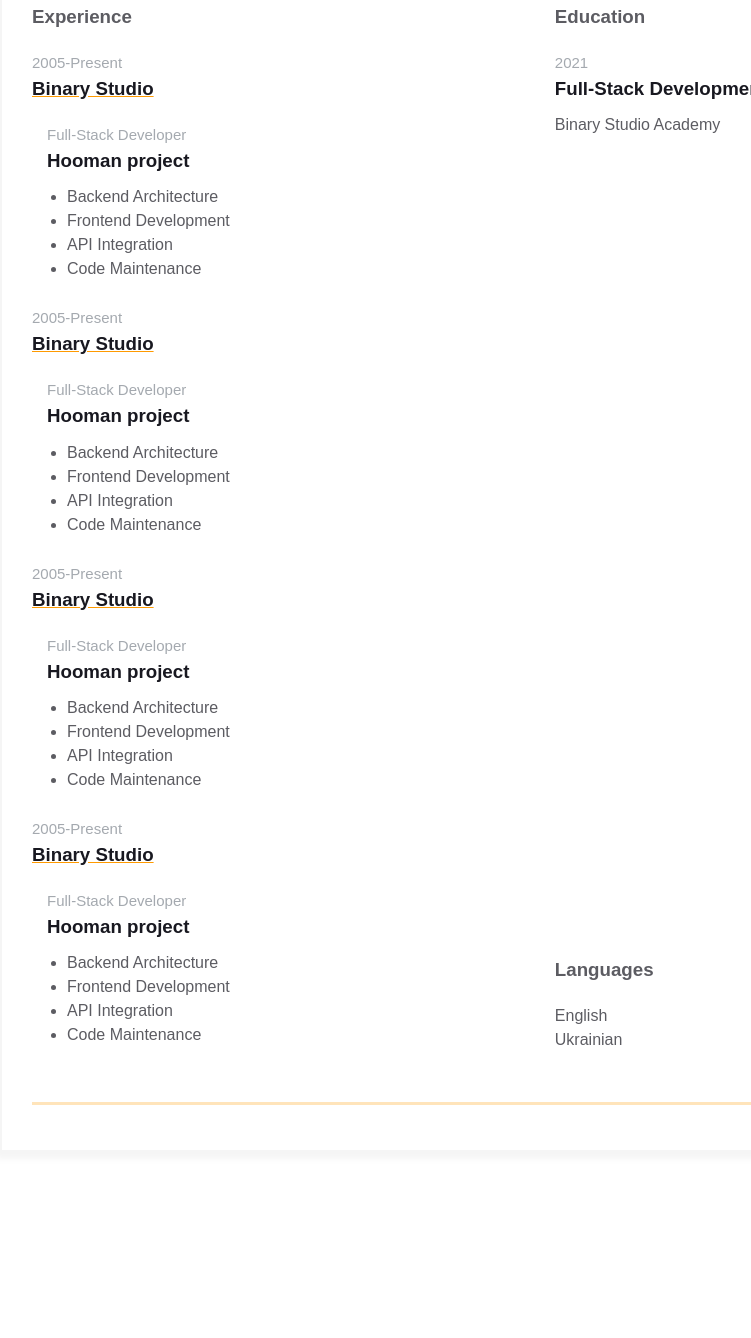
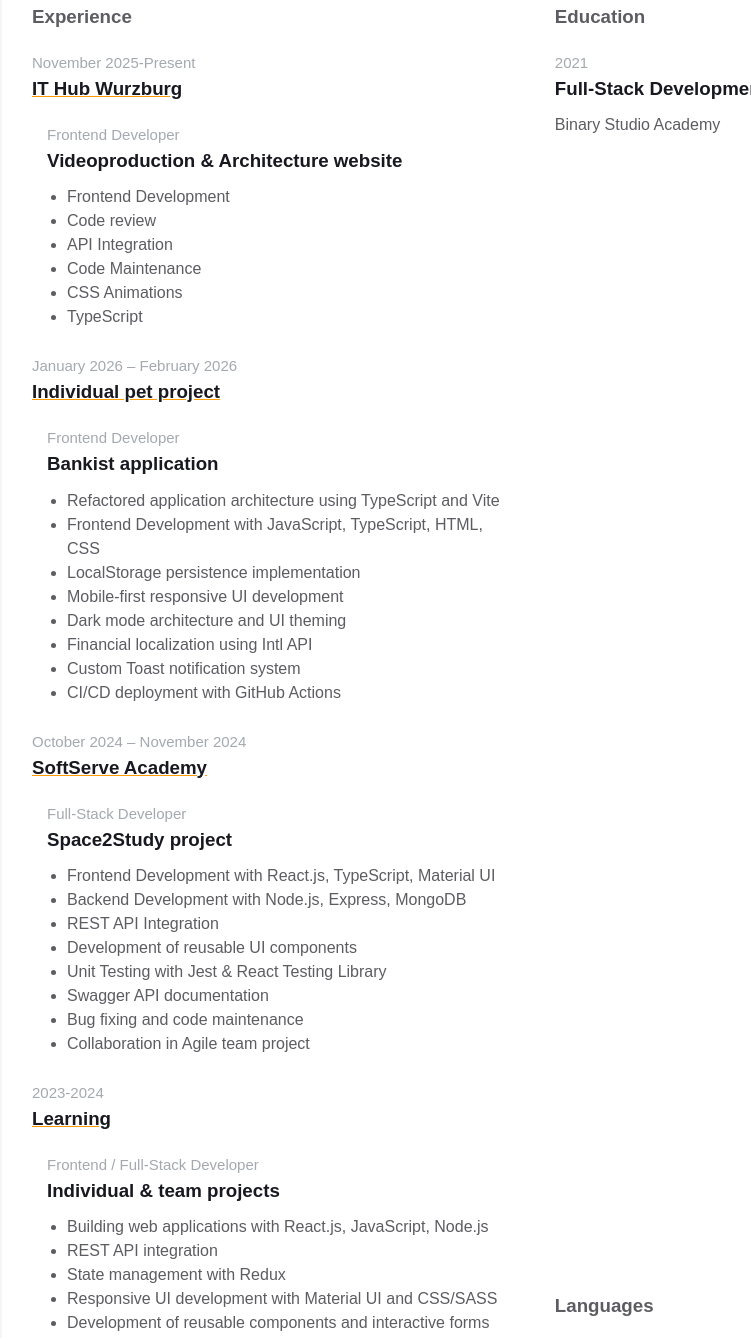
Before and after one commit to Annaivv/homepage, a plain HTML site: page index.html in a window 1280 px wide. Shown: the part 630-1968 px from the top of the page, without its empty margins (189-940 px from the left). Before the commit the page ends 1831 px from the top, so only its background shows below. Drawn offline with Linux system fonts and the light colour scheme.

Commit message:
content: my experience added

```diff
--- a/index.html
+++ b/index.html
@@ -160,10 +160,72 @@
                 <div class="experiences__company">
                   <div class="experiences__company-header">
                     <span class="experiences__company-header-durability"
-                      >2005-Present</span
+                      >November 2025-Present</span
                     >
                     <h3 class="experiences__company-header-name">
-                      Binary Studio
+                      IT Hub Wurzburg
+                    </h3>
+                  </div>
+
+                  <div class="experiences__company-project">
+                    <span class="experiences__company-project-role"
+                      >Frontend Developer</span
+                    >
+                    <h3 class="experiences__company-project-name">
+                      Videoproduction & Architecture website
+                    </h3>
+                    <ul class="experiences__company-project-responsibilities">
+                      <li>Frontend Development</li>
+                      <li>Code review</li>
+                      <li>API Integration</li>
+                      <li>Code Maintenance</li>
+                      <li>CSS Animations</li>
+                      <li>TypeScript</li>
+                    </ul>
+                  </div>
+                </div>
+                <div class="experiences__company">
+                  <div class="experiences__company-header">
+                    <span class="experiences__company-header-durability"
+                      >January 2026 – February 2026</span
+                    >
+                    <h3 class="experiences__company-header-name">
+                      Individual pet project
+                    </h3>
+                  </div>
+
+                  <div class="experiences__company-project">
+                    <span class="experiences__company-project-role"
+                      >Frontend Developer</span
+                    >
+                    <h3 class="experiences__company-project-name">
+                      Bankist application
+                    </h3>
+                    <ul class="experiences__company-project-responsibilities">
+                      <li>
+                        Refactored application architecture using TypeScript and
+                        Vite
+                      </li>
+                      <li>
+                        Frontend Development with JavaScript, TypeScript, HTML,
+                        CSS
+                      </li>
+                      <li>LocalStorage persistence implementation</li>
+                      <li>Mobile-first responsive UI development</li>
+                      <li>Dark mode architecture and UI theming</li>
+                      <li>Financial localization using Intl API</li>
+                      <li>Custom Toast notification system</li>
+                      <li>CI/CD deployment with GitHub Actions</li>
+                    </ul>
+                  </div>
+                </div>
+                <div class="experiences__company">
+                  <div class="experiences__company-header">
+                    <span class="experiences__company-header-durability"
+                      >October 2024 – November 2024</span
+                    >
+                    <h3 class="experiences__company-header-name">
+                      SoftServe Academy
                     </h3>
                   </div>
 
@@ -172,88 +234,55 @@
                       >Full-Stack Developer</span
                     >
                     <h3 class="experiences__company-project-name">
-                      Hooman project
+                      Space2Study project
                     </h3>
                     <ul class="experiences__company-project-responsibilities">
-                      <li>Backend Architecture</li>
-                      <li>Frontend Development</li>
-                      <li>API Integration</li>
-                      <li>Code Maintenance</li>
+                      <li>
+                        Frontend Development with React.js, TypeScript, Material
+                        UI
+                      </li>
+                      <li>
+                        Backend Development with Node.js, Express, MongoDB
+                      </li>
+                      <li>REST API Integration</li>
+                      <li>Development of reusable UI components</li>
+                      <li>Unit Testing with Jest & React Testing Library</li>
+                      <li>Swagger API documentation</li>
+                      <li>Bug fixing and code maintenance</li>
+                      <li>Collaboration in Agile team project</li>
                     </ul>
                   </div>
                 </div>
                 <div class="experiences__company">
                   <div class="experiences__company-header">
                     <span class="experiences__company-header-durability"
-                      >2005-Present</span
+                      >2023-2024</span
                     >
-                    <h3 class="experiences__company-header-name">
-                      Binary Studio
-                    </h3>
+                    <h3 class="experiences__company-header-name">Learning</h3>
                   </div>
 
                   <div class="experiences__company-project">
                     <span class="experiences__company-project-role"
-                      >Full-Stack Developer</span
+                      >Frontend / Full-Stack Developer</span
                     >
                     <h3 class="experiences__company-project-name">
-                      Hooman project
+                      Individual & team projects
                     </h3>
                     <ul class="experiences__company-project-responsibilities">
-                      <li>Backend Architecture</li>
-                      <li>Frontend Development</li>
-                      <li>API Integration</li>
-                      <li>Code Maintenance</li>
-                    </ul>
-                  </div>
-                </div>
-                <div class="experiences__company">
-                  <div class="experiences__company-header">
-                    <span class="experiences__company-header-durability"
-                      >2005-Present</span
-                    >
-                    <h3 class="experiences__company-header-name">
-                      Binary Studio
-                    </h3>
-                  </div>
-
-                  <div class="experiences__company-project">
-                    <span class="experiences__company-project-role"
-                      >Full-Stack Developer</span
-                    >
-                    <h3 class="experiences__company-project-name">
-                      Hooman project
-                    </h3>
-                    <ul class="experiences__company-project-responsibilities">
-                      <li>Backend Architecture</li>
-                      <li>Frontend Development</li>
-                      <li>API Integration</li>
-                      <li>Code Maintenance</li>
-                    </ul>
-                  </div>
-                </div>
-                <div class="experiences__company">
-                  <div class="experiences__company-header">
-                    <span class="experiences__company-header-durability"
-                      >2005-Present</span
-                    >
-                    <h3 class="experiences__company-header-name">
-                      Binary Studio
-                    </h3>
-                  </div>
-
-                  <div class="experiences__company-project">
-                    <span class="experiences__company-project-role"
-                      >Full-Stack Developer</span
-                    >
-                    <h3 class="experiences__company-project-name">
-                      Hooman project
-                    </h3>
-                    <ul class="experiences__company-project-responsibilities">
-                      <li>Backend Architecture</li>
-                      <li>Frontend Development</li>
-                      <li>API Integration</li>
-                      <li>Code Maintenance</li>
+                      <li>
+                        Building web applications with React.js, JavaScript,
+                        Node.js
+                      </li>
+                      <li>REST API integration</li>
+                      <li>State management with Redux</li>
+                      <li>
+                        Responsive UI development with Material UI and CSS/SASS
+                      </li>
+                      <li>
+                        Development of reusable components and interactive forms
+                      </li>
+                      <li>Git version control and deployment via GitHub</li>
+                      <li>Performance optimization and bug fixing</li>
                     </ul>
                   </div>
                 </div>
```
